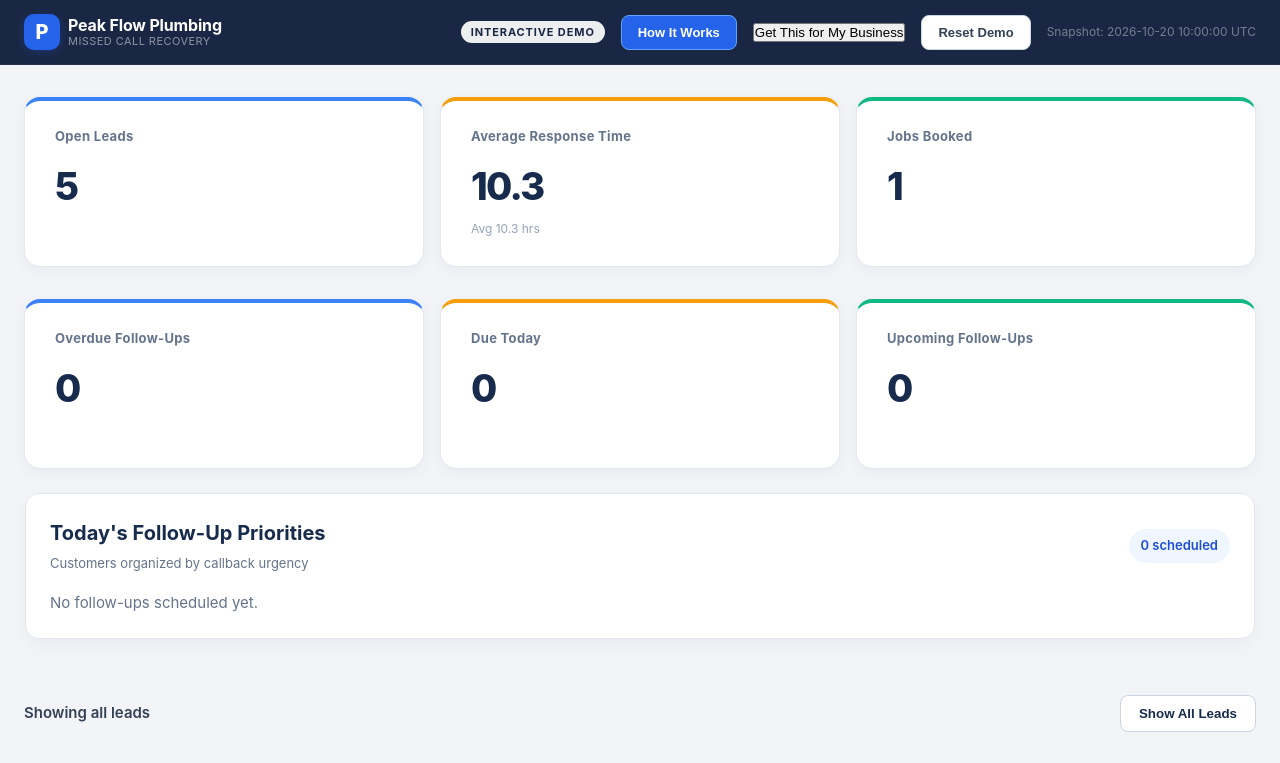
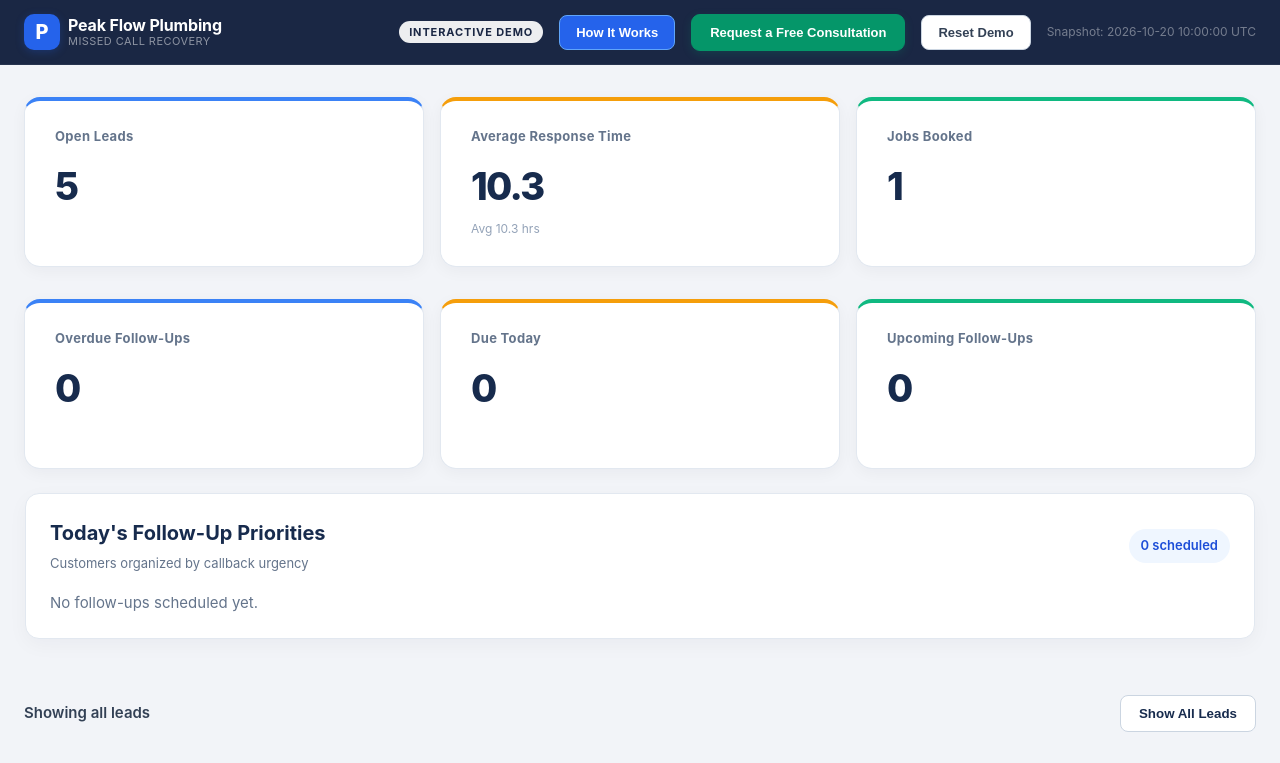
Before and after one commit to Abzz89/bazzio-plumbing-demo, a plain HTML site: page dashboard/index.html in a window 1280 px wide. Shown: the top 763 px of the page. Drawn offline with Linux system fonts and the light colour scheme.

Commit message:
Style Bazzio consultation button

```diff
--- a/dashboard/index.html
+++ b/dashboard/index.html
@@ -18,7 +18,7 @@
       </div>
     </div>
     <div class="header-right">
-      <span class="demo-badge">INTERACTIVE DEMO</span><button id="how-it-works-btn" type="button">How It Works</button> <button id="contact-bazzio-btn" type="button">Get This for My Business</button> <button id="reset-demo-btn" type="button" title="Restore the original six demo customers">Reset Demo</button>
+      <span class="demo-badge">INTERACTIVE DEMO</span><button id="how-it-works-btn" type="button">How It Works</button> <button id="contact-bazzio-btn" type="button">Request a Free Consultation</button> <button id="reset-demo-btn" type="button" title="Restore the original six demo customers">Reset Demo</button>
       <span id="anchor-label" class="anchor-label"></span>
     </div>
   </div>
--- a/dashboard/styles.css
+++ b/dashboard/styles.css
@@ -819,3 +819,4 @@ body {
 #walkthrough-close:focus-visible { outline: 3px solid #93c5fd; outline-offset: 2px; }
 @media (max-width: 480px) { #how-it-works-overlay .lead-detail-panel { padding: 20px; } #how-it-works-overlay h2 { font-size: 21px; } }
 #bazzio-contact-overlay .lead-detail-panel{width:min(560px,calc(100vw - 32px));padding:28px}#bazzio-contact-form{display:flex;flex-direction:column;gap:16px;margin-top:20px}#bazzio-contact-form label{display:flex;flex-direction:column;gap:7px;font-size:14px;font-weight:600;color:#334155}#bazzio-contact-form input,#bazzio-contact-form textarea{box-sizing:border-box;width:100%;padding:12px 14px;border:1px solid #cbd5e1;border-radius:9px;background:#fff;color:#0f172a;font:inherit;font-weight:400}#bazzio-contact-form input:focus,#bazzio-contact-form textarea:focus{outline:2px solid #2563eb;outline-offset:1px}#bazzio-contact-form button{padding:13px 16px;border-radius:9px;font-weight:700;cursor:pointer}#bazzio-contact-form button[type=submit]{background:#2563eb;color:white;border:0}#bazzio-contact-close{background:#f1f5f9;color:#334155;border:1px solid #cbd5e1}
+/* Bazzio consultation CTA */ #contact-bazzio-btn{padding:10px 18px;border:1px solid #059669;border-radius:9px;background:#059669;color:#ffffff;font-size:13px;font-weight:700;cursor:pointer;white-space:nowrap;box-shadow:0 3px 10px rgba(5,150,105,.2);transition:background .2s ease,transform .2s ease,box-shadow .2s ease}#contact-bazzio-btn:hover{background:#047857;transform:translateY(-1px);box-shadow:0 5px 14px rgba(5,150,105,.3)}#contact-bazzio-btn:focus-visible{outline:3px solid #6ee7b7;outline-offset:3px}@media(max-width:480px){#contact-bazzio-btn{padding:8px 11px;font-size:12px;white-space:normal}}
```
